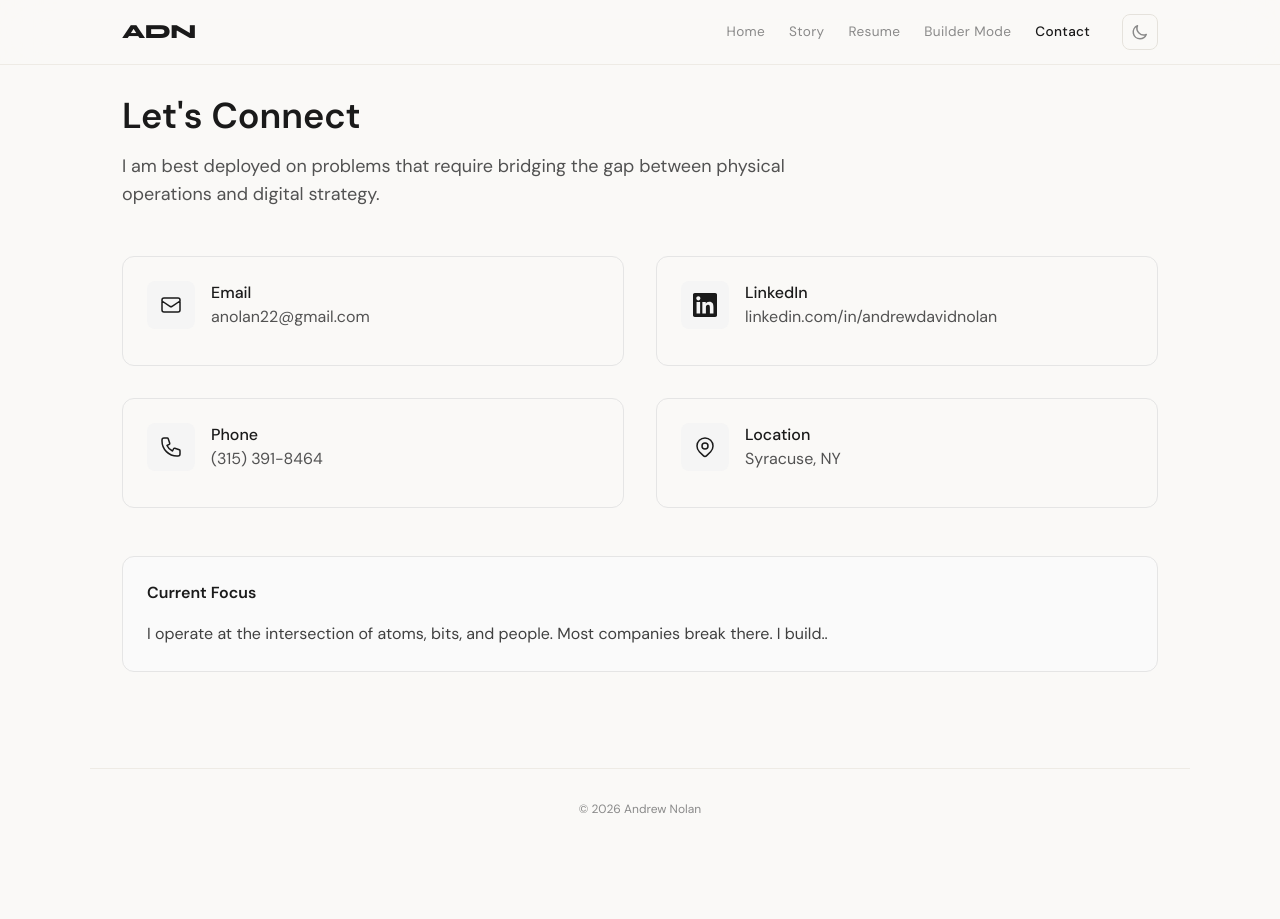
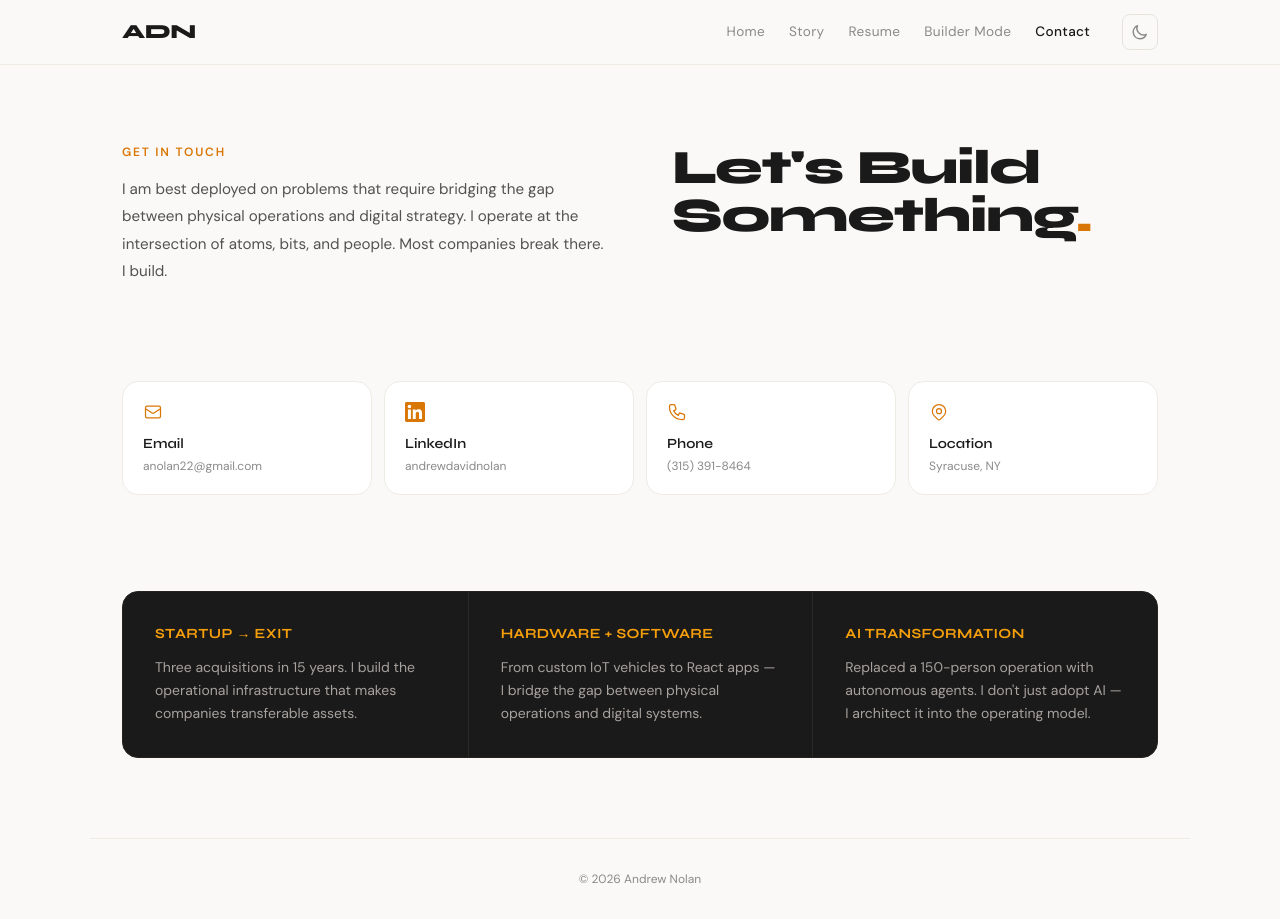
Before and after one commit to DogginitAN/andrewdavidnolan.com, a Next.js app: page /contact in a window 1280 px wide. Before the commit the page ends 849 px from the top, so only its background shows below. Built offline with nearby package versions, Linux system fonts and the light colour scheme.

Commit message:
Redesign Contact page: Scalzo-inspired 2-col hero, compact contact cards, dark value prop strip

```diff
--- a/app/contact/page.tsx
+++ b/app/contact/page.tsx
@@ -1,92 +1,101 @@
+'use client'
+
+import Link from 'next/link'
+
 export default function Contact() {
   return (
-    <div className="py-12">
-      <h1 className="text-3xl md:text-4xl font-bold mb-4">Let's Connect</h1>
-      <p className="text-lg text-neutral-600 dark:text-neutral-400 mb-12 max-w-2xl">
-        I am best deployed on problems that require bridging the gap between physical operations and digital strategy.
+    <div className="pt-20 md:pt-24 pb-8">
+      {/* Hero Section — 2 column */}
+      <section className="md:grid md:grid-cols-2 md:gap-16 mb-16 md:mb-24 items-start">
+        {/* Left: Bio blurb */}
+        <div className="mb-8 md:mb-0">
+          <p className="text-xs font-semibold tracking-[0.15em] uppercase text-amber-600 dark:text-amber-500 mb-4">
+            Get In Touch
           </p>
+          <p className="text-[0.95rem] leading-[1.8] text-[#525252] dark:text-[#a8a29e]">
+            I am best deployed on problems that require bridging the gap between physical operations and digital strategy. I operate at the intersection of atoms, bits, and people. Most companies break there. I build.
+          </p>
+        </div>
 
-      <div className="grid md:grid-cols-2 gap-8 mb-12">
-        {/* Email */}
+        {/* Right: Big headline */}
+        <div>
+          <h1 className="font-['Syne'] font-extrabold text-4xl md:text-5xl tracking-tight leading-[1.1]">
+            Let&apos;s Build<br />
+            Something<span className="text-amber-600 dark:text-amber-500">.</span>
+          </h1>
+        </div>
+      </section>
+
+      {/* Contact Cards */}
+      <section className="grid grid-cols-2 md:grid-cols-4 gap-3 mb-16 md:mb-24">
         <a
           href="mailto:anolan22@gmail.com"
-          className="group p-6 rounded-xl border border-neutral-200 dark:border-neutral-800 hover:border-neutral-400 dark:hover:border-neutral-600 transition-colors"
+          className="group p-5 rounded-2xl bg-white dark:bg-[#141414] border border-[#eeebe5] dark:border-[#1e1c1a] hover:border-amber-600/20 dark:hover:border-amber-500/15 hover:-translate-y-1 transition-all"
         >
-          <div className="flex items-center gap-4 mb-3">
-            <div className="p-3 rounded-lg bg-neutral-100 dark:bg-neutral-800 group-hover:bg-neutral-200 dark:group-hover:bg-neutral-700 transition-colors">
-              <svg className="w-6 h-6" fill="none" viewBox="0 0 24 24" stroke="currentColor">
-                <path strokeLinecap="round" strokeLinejoin="round" strokeWidth={1.5} d="M3 8l7.89 5.26a2 2 0 002.22 0L21 8M5 19h14a2 2 0 002-2V7a2 2 0 00-2-2H5a2 2 0 00-2 2v10a2 2 0 002 2z" />
+          <svg className="w-5 h-5 text-amber-600 dark:text-amber-500 mb-3" fill="none" viewBox="0 0 24 24" stroke="currentColor" strokeWidth={1.5}>
+            <path strokeLinecap="round" strokeLinejoin="round" d="M3 8l7.89 5.26a2 2 0 002.22 0L21 8M5 19h14a2 2 0 002-2V7a2 2 0 00-2-2H5a2 2 0 00-2 2v10a2 2 0 002 2z" />
           </svg>
-            </div>
-            <div>
-              <p className="font-medium">Email</p>
-              <p className="text-neutral-600 dark:text-neutral-400">anolan22@gmail.com</p>
-            </div>
-          </div>
+          <p className="font-['Syne'] font-semibold text-sm mb-1">Email</p>
+          <p className="text-xs text-[#8a8a8a] dark:text-[#6b6560] break-all">anolan22@gmail.com</p>
         </a>
 
-        {/* LinkedIn */}
         <a
           href="https://linkedin.com/in/andrewdavidnolan"
           target="_blank"
           rel="noopener noreferrer"
-          className="group p-6 rounded-xl border border-neutral-200 dark:border-neutral-800 hover:border-neutral-400 dark:hover:border-neutral-600 transition-colors"
+          className="group p-5 rounded-2xl bg-white dark:bg-[#141414] border border-[#eeebe5] dark:border-[#1e1c1a] hover:border-amber-600/20 dark:hover:border-amber-500/15 hover:-translate-y-1 transition-all"
         >
-          <div className="flex items-center gap-4 mb-3">
-            <div className="p-3 rounded-lg bg-neutral-100 dark:bg-neutral-800 group-hover:bg-neutral-200 dark:group-hover:bg-neutral-700 transition-colors">
-              <svg className="w-6 h-6" fill="currentColor" viewBox="0 0 24 24">
+          <svg className="w-5 h-5 text-amber-600 dark:text-amber-500 mb-3" fill="currentColor" viewBox="0 0 24 24">
             <path d="M20.447 20.452h-3.554v-5.569c0-1.328-.027-3.037-1.852-3.037-1.853 0-2.136 1.445-2.136 2.939v5.667H9.351V9h3.414v1.561h.046c.477-.9 1.637-1.85 3.37-1.85 3.601 0 4.267 2.37 4.267 5.455v6.286zM5.337 7.433c-1.144 0-2.063-.926-2.063-2.065 0-1.138.92-2.063 2.063-2.063 1.14 0 2.064.925 2.064 2.063 0 1.139-.925 2.065-2.064 2.065zm1.782 13.019H3.555V9h3.564v11.452zM22.225 0H1.771C.792 0 0 .774 0 1.729v20.542C0 23.227.792 24 1.771 24h20.451C23.2 24 24 23.227 24 22.271V1.729C24 .774 23.2 0 22.222 0h.003z"/>
           </svg>
-            </div>
-            <div>
-              <p className="font-medium">LinkedIn</p>
-              <p className="text-neutral-600 dark:text-neutral-400">linkedin.com/in/andrewdavidnolan</p>
-            </div>
-          </div>
+          <p className="font-['Syne'] font-semibold text-sm mb-1">LinkedIn</p>
+          <p className="text-xs text-[#8a8a8a] dark:text-[#6b6560]">andrewdavidnolan</p>
         </a>
 
-        {/* Phone */}
         <a
           href="tel:+13153918464"
-          className="group p-6 rounded-xl border border-neutral-200 dark:border-neutral-800 hover:border-neutral-400 dark:hover:border-neutral-600 transition-colors"
+          className="group p-5 rounded-2xl bg-white dark:bg-[#141414] border border-[#eeebe5] dark:border-[#1e1c1a] hover:border-amber-600/20 dark:hover:border-amber-500/15 hover:-translate-y-1 transition-all"
         >
-          <div className="flex items-center gap-4 mb-3">
-            <div className="p-3 rounded-lg bg-neutral-100 dark:bg-neutral-800 group-hover:bg-neutral-200 dark:group-hover:bg-neutral-700 transition-colors">
-              <svg className="w-6 h-6" fill="none" viewBox="0 0 24 24" stroke="currentColor">
-                <path strokeLinecap="round" strokeLinejoin="round" strokeWidth={1.5} d="M3 5a2 2 0 012-2h3.28a1 1 0 01.948.684l1.498 4.493a1 1 0 01-.502 1.21l-2.257 1.13a11.042 11.042 0 005.516 5.516l1.13-2.257a1 1 0 011.21-.502l4.493 1.498a1 1 0 01.684.949V19a2 2 0 01-2 2h-1C9.716 21 3 14.284 3 6V5z" />
+          <svg className="w-5 h-5 text-amber-600 dark:text-amber-500 mb-3" fill="none" viewBox="0 0 24 24" stroke="currentColor" strokeWidth={1.5}>
+            <path strokeLinecap="round" strokeLinejoin="round" d="M3 5a2 2 0 012-2h3.28a1 1 0 01.948.684l1.498 4.493a1 1 0 01-.502 1.21l-2.257 1.13a11.042 11.042 0 005.516 5.516l1.13-2.257a1 1 0 011.21-.502l4.493 1.498a1 1 0 01.684.949V19a2 2 0 01-2 2h-1C9.716 21 3 14.284 3 6V5z" />
           </svg>
-            </div>
-            <div>
-              <p className="font-medium">Phone</p>
-              <p className="text-neutral-600 dark:text-neutral-400">(315) 391-8464</p>
-            </div>
-          </div>
+          <p className="font-['Syne'] font-semibold text-sm mb-1">Phone</p>
+          <p className="text-xs text-[#8a8a8a] dark:text-[#6b6560]">(315) 391-8464</p>
         </a>
 
-        {/* Location */}
-        <div className="p-6 rounded-xl border border-neutral-200 dark:border-neutral-800">
-          <div className="flex items-center gap-4 mb-3">
-            <div className="p-3 rounded-lg bg-neutral-100 dark:bg-neutral-800">
-              <svg className="w-6 h-6" fill="none" viewBox="0 0 24 24" stroke="currentColor">
-                <path strokeLinecap="round" strokeLinejoin="round" strokeWidth={1.5} d="M17.657 16.657L13.414 20.9a1.998 1.998 0 01-2.827 0l-4.244-4.243a8 8 0 1111.314 0z" />
-                <path strokeLinecap="round" strokeLinejoin="round" strokeWidth={1.5} d="M15 11a3 3 0 11-6 0 3 3 0 016 0z" />
+        <div className="p-5 rounded-2xl bg-white dark:bg-[#141414] border border-[#eeebe5] dark:border-[#1e1c1a]">
+          <svg className="w-5 h-5 text-amber-600 dark:text-amber-500 mb-3" fill="none" viewBox="0 0 24 24" stroke="currentColor" strokeWidth={1.5}>
+            <path strokeLinecap="round" strokeLinejoin="round" d="M17.657 16.657L13.414 20.9a1.998 1.998 0 01-2.827 0l-4.244-4.243a8 8 0 1111.314 0z" />
+            <path strokeLinecap="round" strokeLinejoin="round" d="M15 11a3 3 0 11-6 0 3 3 0 016 0z" />
           </svg>
+          <p className="font-['Syne'] font-semibold text-sm mb-1">Location</p>
+          <p className="text-xs text-[#8a8a8a] dark:text-[#6b6560]">Syracuse, NY</p>
         </div>
-            <div>
-              <p className="font-medium">Location</p>
-              <p className="text-neutral-600 dark:text-neutral-400">Syracuse, NY</p>
+      </section>
+
+      {/* Value Props — Dark strip like Scalzo */}
+      <section className="rounded-2xl bg-[#1a1a1a] dark:bg-[#141414] border border-[#252220] dark:border-[#1e1c1a] overflow-hidden">
+        <div className="grid md:grid-cols-3 divide-y md:divide-y-0 md:divide-x divide-[#2a2825]">
+          <div className="p-8">
+            <p className="font-['Syne'] font-bold text-sm text-amber-500 tracking-wide mb-3">STARTUP → EXIT</p>
+            <p className="text-sm leading-relaxed text-[#a8a29e]">
+              Three acquisitions in 15 years. I build the operational infrastructure that makes companies transferable assets.
+            </p>
           </div>
+          <div className="p-8">
+            <p className="font-['Syne'] font-bold text-sm text-amber-500 tracking-wide mb-3">HARDWARE + SOFTWARE</p>
+            <p className="text-sm leading-relaxed text-[#a8a29e]">
+              From custom IoT vehicles to React apps — I bridge the gap between physical operations and digital systems.
+            </p>
           </div>
-        </div>
-      </div>
-
-      {/* Current Focus */}
-      <div className="p-6 rounded-xl bg-neutral-50 dark:bg-neutral-900 border border-neutral-200 dark:border-neutral-800">
-        <h2 className="font-semibold mb-4">Current Focus</h2>
-        <p className="text-neutral-700 dark:text-neutral-300 leading-relaxed">
-          I operate at the intersection of atoms, bits, and people. Most companies break there. I build..
+          <div className="p-8">
+            <p className="font-['Syne'] font-bold text-sm text-amber-500 tracking-wide mb-3">AI TRANSFORMATION</p>
+            <p className="text-sm leading-relaxed text-[#a8a29e]">
+              Replaced a 150-person operation with autonomous agents. I don&apos;t just adopt AI — I architect it into the operating model.
             </p>
           </div>
         </div>
+      </section>
+    </div>
   )
 }
```
Lines whose indentation alone changed are shown as unchanged.
